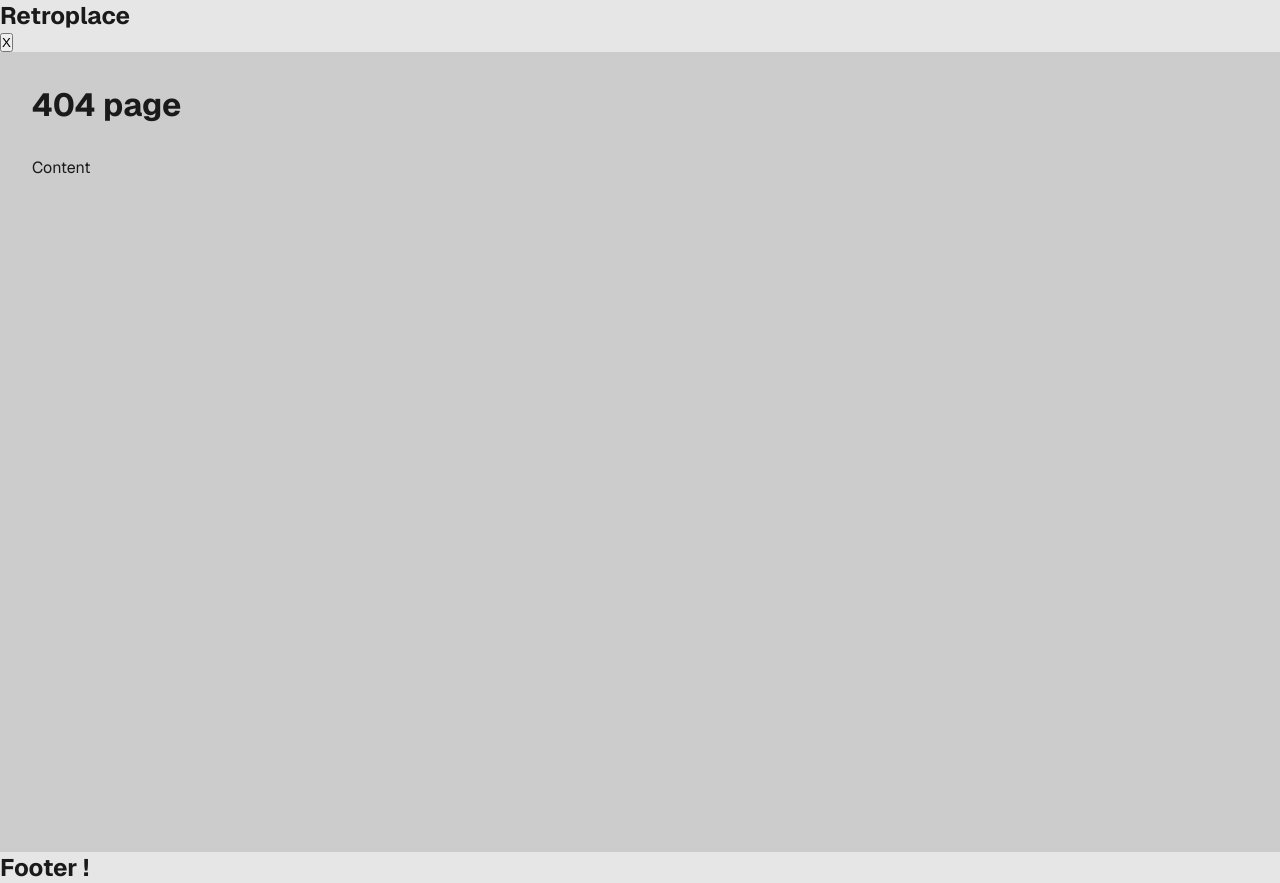
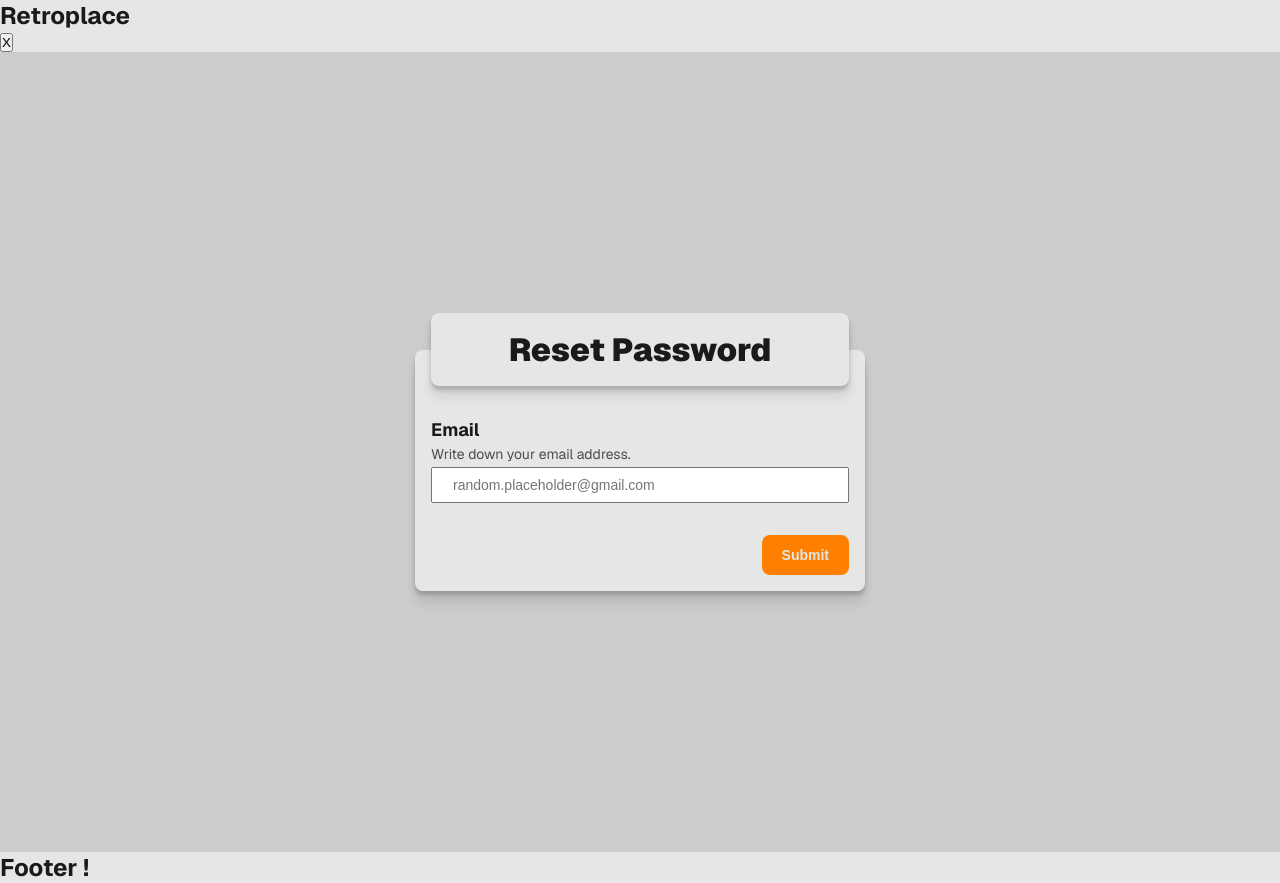
Before and after one commit to nathanEvrardDaCunha/retroplace_frontend, a React (Vite) app: page /reset-password in a window 1280 px wide. Before the commit this address had no page. Built offline with nearby package versions, Linux system fonts and the light colour scheme.

Commit message:
feat(ui): create and finalize reset pwd page UI

```diff
--- /dev/null
+++ b/src/features/reset-password/ResetPassword.tsx
@@ -0,0 +1,55 @@
+import { Form } from '../../components/form/Form';
+import { FormFieldset } from '../../components/form/form-fieldset/FormFieldset';
+import { FormLegend } from '../../components/form/form-fieldset/FormLegend';
+import { FormInputEmail } from '../../components/form/form-input/FormInputEmail';
+import { FormDescription } from '../../components/form/form-other/FormDescription';
+import { FormLabel } from '../../components/form/form-other/FormLabel';
+import { FormSection } from '../../components/form/form-other/FormSection';
+import { Button } from '../../components/shared/Button';
+
+import './reset-password-style.scss';
+
+// TODO: When form is a success, redirect to personal-account page.
+// TODO: When form is a success, tell it to the user through a message.
+// TODO: Add reset button.
+// TODO: Add sign-up button.
+// TODO: Should indicate to user which fields are required before he submit for the first time.
+// IDEA: Rename FeatureUserCreation ?
+// TODO: When Backend implemented,  don't forget to implement an authentication system.
+// TODO: When Backend implemented, don't forget to verify user data on the server instead of client.
+
+export function ResetPassword() {
+    function handleAction(formData: FormData) {
+        // Prevent event default
+
+        console.log('Hello Form !');
+    }
+
+    return (
+        <>
+            <main className="main-reset-password">
+                {/* <h1 className="main-login__title">Authenticate User Account</h1> */}
+
+                <section className="main-reset-password__content">
+                    <Form action={handleAction}>
+                        <FormFieldset>
+                            <FormLegend>Reset Password</FormLegend>
+
+                            <FormSection variant="field">
+                                <FormLabel variant="label" htmlFor={'email-account'}>
+                                    Email
+                                </FormLabel>
+                                <FormDescription variant="description">Write down your email address.</FormDescription>
+                                <FormInputEmail id={'email-account'} name={'email-account'} />
+                            </FormSection>
+
+                            <FormSection variant="button">
+                                <Button>Submit</Button>
+                            </FormSection>
+                        </FormFieldset>
+                    </Form>
+                </section>
+            </main>
+        </>
+    );
+}
--- /dev/null
+++ b/src/features/reset-password/reset-password-style.scss
@@ -0,0 +1,29 @@
+// === EXTERNAL === //
+
+@use '../../assets/variables';
+
+// === CLASSES === //
+
+// IDEA: Regroup the "main" and "title" into one shared file across every features.
+// Because right now, they are the same just like the "Shotgun Code Smell".
+
+// Main
+.main-reset-password {
+    min-height: 100vh;
+    width: 100%;
+    padding-block: variables.$spacing-6;
+    padding-inline: variables.$spacing-6;
+
+    display: flex;
+    flex-direction: column;
+}
+
+// Title
+.main-reset-password__title {
+    padding-block-end: variables.$spacing-6;
+}
+
+// Content
+.main-reset-password__content {
+    margin-block: auto;
+}
--- a/src/main.tsx
+++ b/src/main.tsx
@@ -6,6 +6,7 @@ import { PageHome } from './pages/PageHome';
 import { PageLogin } from './pages/PageLogin';
 import { PageNotFound } from './pages/PageNotFound';
 import { PageRegister } from './pages/PageRegister';
+import { PageResetPassword } from './pages/PageResetPassword';
 
 // TODO: Add css cursor property for every thing that are interactive.
 // TODO: When DB and authentication system are implemented, deny page requiring isLogin, isAdmin...
@@ -15,6 +16,7 @@ const router = createBrowserRouter([
     { path: '/login', element: <PageLogin /> },
     { path: '/register', element: <PageRegister /> },
     { path: '/products', element: <PageBrowseProduct /> },
+    { path: '/reset-password', element: <PageResetPassword /> },
     { path: '/*', element: <PageNotFound /> },
 ]);
 
--- /dev/null
+++ b/src/pages/PageResetPassword.tsx
@@ -0,0 +1,17 @@
+import { ResetPassword } from '../features/reset-password/ResetPassword';
+import { Layout } from '../layouts/Layout';
+import { LayoutContent } from '../layouts/LayoutContent';
+import { LayoutFooter } from '../layouts/LayoutFooter';
+import { LayoutHeader } from '../layouts/LayoutHeader';
+
+export function PageResetPassword() {
+    return (
+        <Layout>
+            <LayoutHeader />
+            <LayoutContent>
+                <ResetPassword />
+            </LayoutContent>
+            <LayoutFooter />
+        </Layout>
+    );
+}
```
